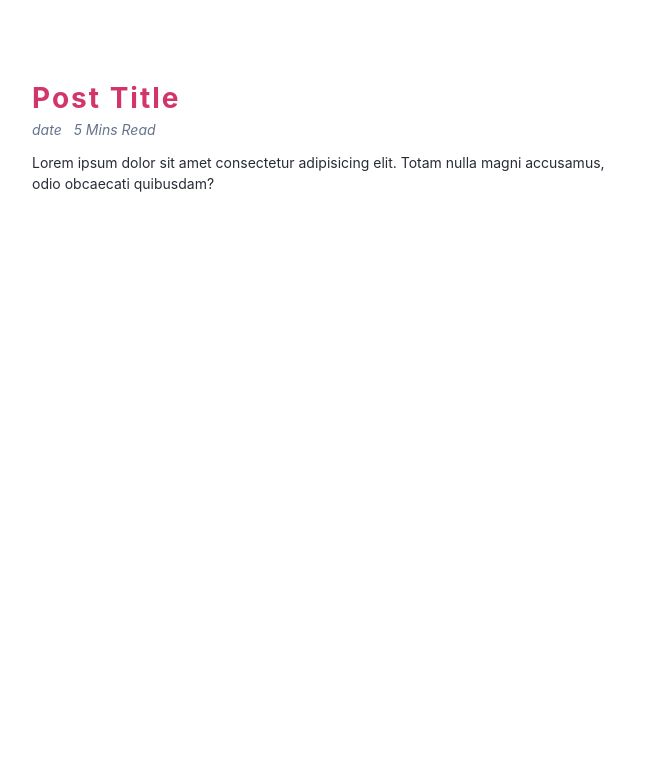
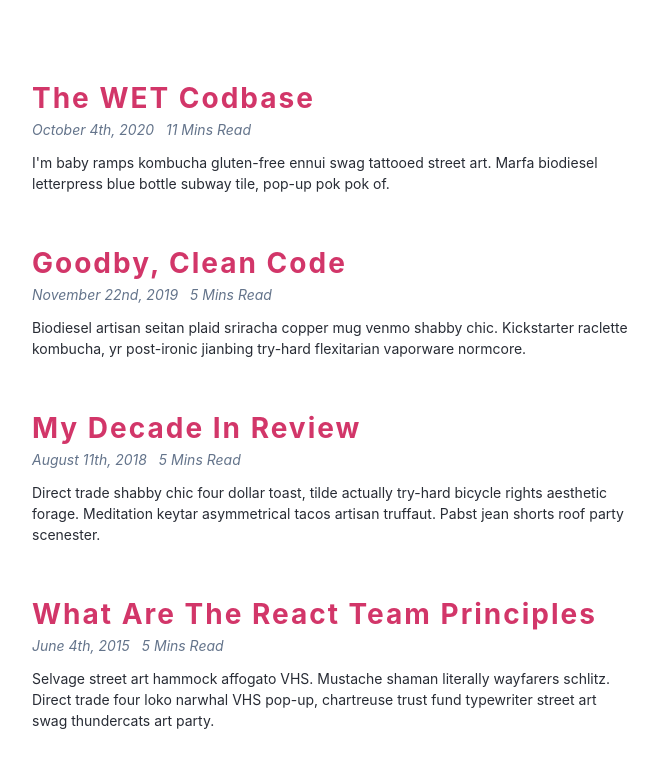
Before and after one commit to codexive-zech/ES6-mini-proj, a plain HTML site: page 02-dark-mode/index.html in a window 1280 px wide. Shown: the part 127-894 px from the top of the page, without its empty margins (308-971 px from the left). Before the commit the page ends 800 px from the top, so only its background shows below. Drawn offline with nearby package versions, Linux system fonts and the light colour scheme.

Commit message:
iterate over the article object, destructure the needed article property, implemented the moment.js library, return the HTML for each article and inserted it need property from the Object array and then added the article data to the article container innerHTML

```diff
--- a/02-dark-mode/app.js
+++ b/02-dark-mode/app.js
@@ -0,0 +1,33 @@
+// selecting the element that will take in action and effect
+const toggleBtn = document.querySelector('.btn');
+const articleContainer = document.querySelector('.articles');
+
+// Adding the Event that is to take place when the toggle button is clicked
+toggleBtn.addEventListener('click', () => {
+  // referring to the HTML document element and adding the needed class to it
+  document.documentElement.classList.toggle('dark-theme');
+});
+
+// using the map method to loop through the articles object
+const articleData = articles
+  .map((article) => {
+    // using Destructuring to select only the needed property from each of the article in the Object array
+    const { title, date, length, snippet } = article;
+    // got the moment method added the data param and implemented the format to follow
+    const formatDate = moment(date).format('MMMM Do, YYYY');
+    // dynamically displaying the article in the HTML and adding the Destructure property in the Object array of the article to the HTML
+    return `<article class="post">
+          <h2>${title}</h2>
+          <div class="post-info">
+            <span>${formatDate}</span>
+            <span>${length} Mins Read</span>
+          </div>
+          <p>
+            ${snippet}
+          </p>
+        </article>`;
+  })
+  .join('');
+
+// merging the articleData function expression into the article container section in the HTML
+articleContainer.innerHTML = articleData;
--- /dev/null
+++ b/02-dark-mode/data.js
@@ -0,0 +1,30 @@
+const articles = [
+  {
+    id: 1,
+    title: 'the WET Codbase',
+    date: new Date(2020, 9, 4),
+    length: 11,
+    snippet: `I'm baby ramps kombucha gluten-free ennui swag tattooed street art. Marfa biodiesel letterpress blue bottle subway tile, pop-up pok pok of.`,
+  },
+  {
+    id: 2,
+    title: 'goodby, clean code',
+    date: new Date(2019, 10, 22),
+    length: 5,
+    snippet: `Biodiesel artisan seitan plaid sriracha copper mug venmo shabby chic. Kickstarter raclette kombucha, yr post-ironic jianbing try-hard flexitarian vaporware normcore.`,
+  },
+  {
+    id: 3,
+    title: 'my decade in review',
+    date: new Date(2018, 7, 11),
+    length: 5,
+    snippet: `Direct trade shabby chic four dollar toast, tilde actually try-hard bicycle rights aesthetic forage. Meditation keytar asymmetrical tacos artisan truffaut. Pabst jean shorts roof party scenester.`,
+  },
+  {
+    id: 4,
+    title: 'what are the react team principles',
+    date: new Date(2015, 5, 4),
+    length: 5,
+    snippet: `Selvage street art hammock affogato VHS. Mustache shaman literally wayfarers schlitz. Direct trade four loko narwhal VHS pop-up, chartreuse trust fund typewriter street art swag thundercats art party.`,
+  },
+];
--- a/02-dark-mode/index.html
+++ b/02-dark-mode/index.html
@@ -15,20 +15,12 @@
       </nav>
       <section class="articles">
         <!-- Single article -->
-        <article class="post">
-          <h2>Post Title</h2>
-          <div class="post-info">
-            <span>date</span>
-            <span>5 Mins Read</span>
-          </div>
-          <p>
-            Lorem ipsum dolor sit amet consectetur adipisicing elit. Totam nulla
-            magni accusamus, odio obcaecati quibusdam?
-          </p>
-        </article>
+
         <!-- End of Single article -->
       </section>
     </main>
+    <script src="https://cdnjs.cloudflare.com/ajax/libs/moment.js/2.29.3/moment.min.js"></script>
+    <script src="./data.js"></script>
     <script src="./app.js"></script>
   </body>
 </html>
--- a/02-dark-mode/styles.css
+++ b/02-dark-mode/styles.css
@@ -84,3 +84,10 @@ Navbar
 .post-info span {
   margin-right: 0.5rem;
 }
+
+.dark-theme {
+  --clr-bcg: #282c35;
+  --clr-font: #fff;
+  --clr-primary: #ffa7c4;
+  --clr-grey: #cbd5e1;
+}
```
